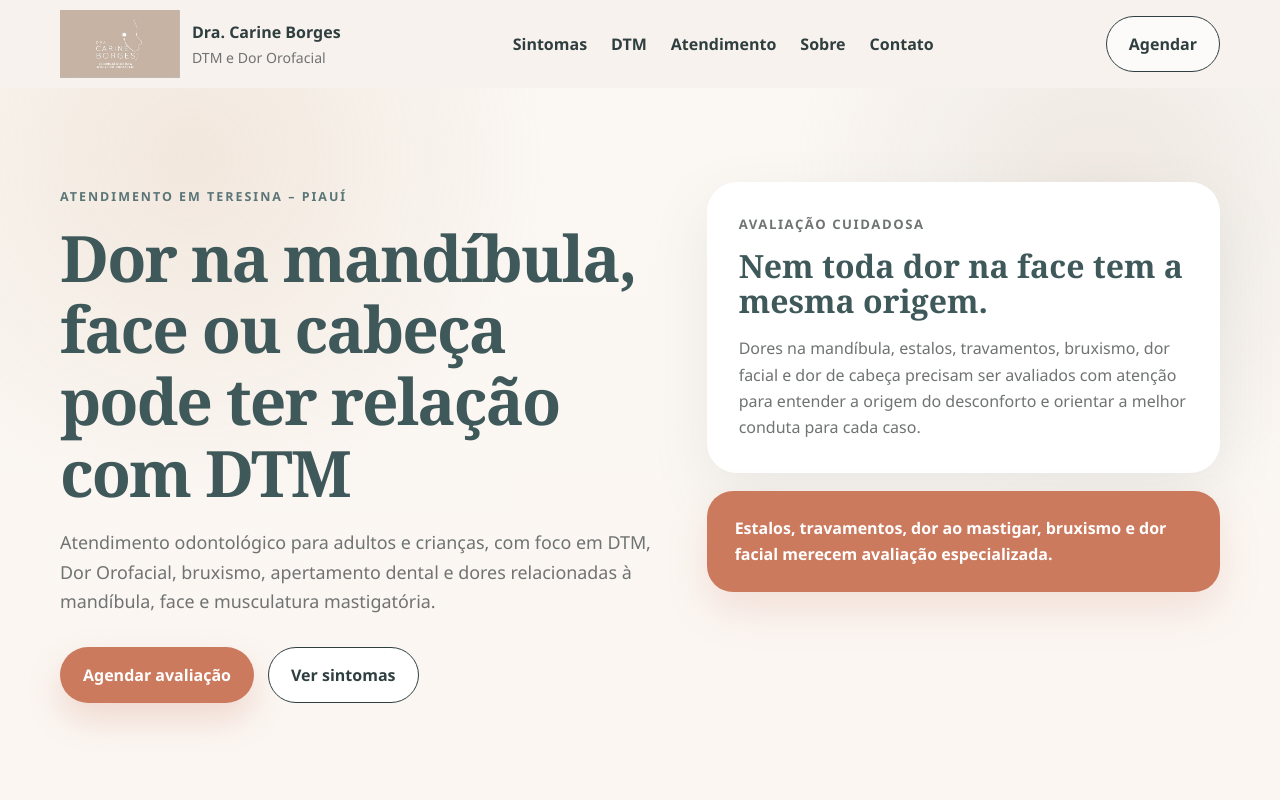
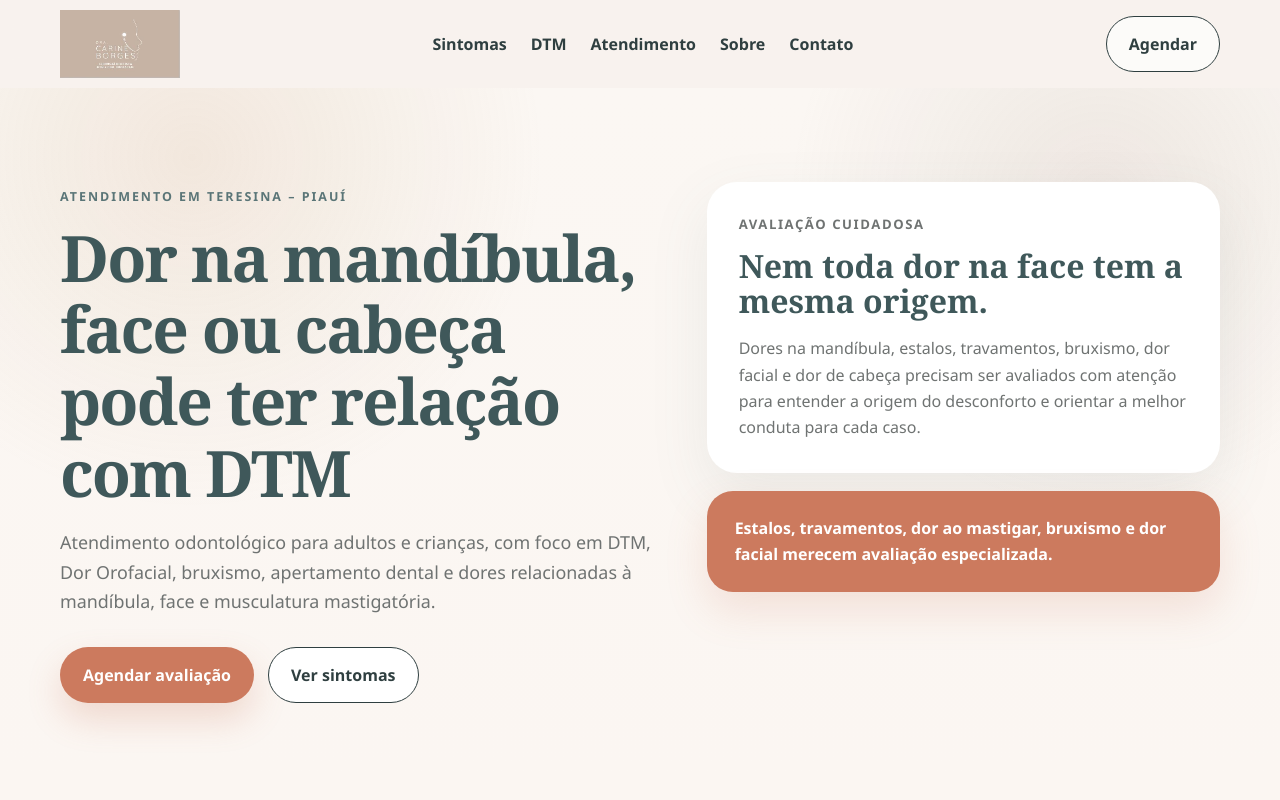
Before and after one commit to nisemagalhaes-des/dracarinebborges, a plain HTML site: page index.html in a window 1280 px wide. Shown: the top 800 px of the page. Drawn offline with Linux system fonts and the light colour scheme.

Commit message:
Update index.html

```diff
--- a/index.html
+++ b/index.html
@@ -18,10 +18,7 @@
       <a href="#" class="brand">
   <img src="logo-carine.png" alt="Logo Dra. Carine Borges" class="brand-logo" />
 
-  <div class="brand-text">
-    <strong>Dra. Carine Borges</strong>
-    <span>DTM e Dor Orofacial</span>
-  </div>
+
 </a>
 
       <nav class="menu">
```
